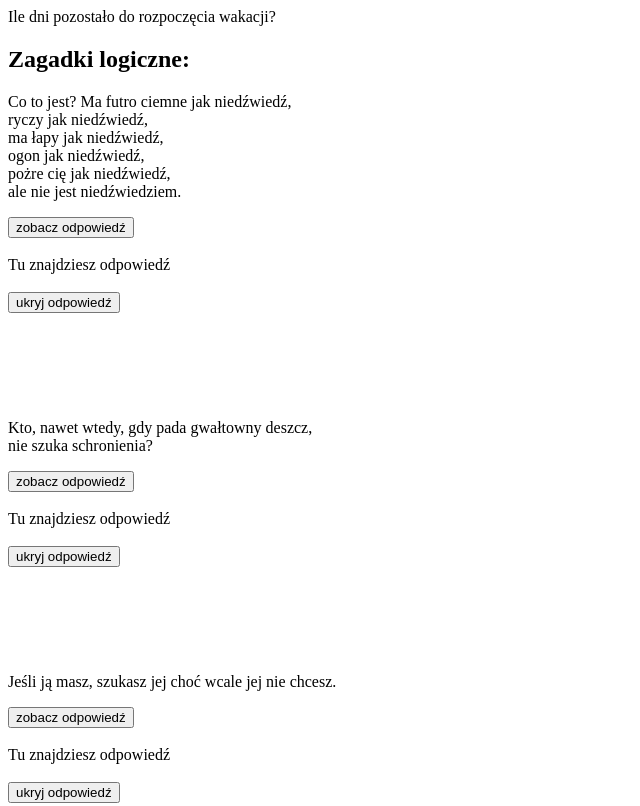
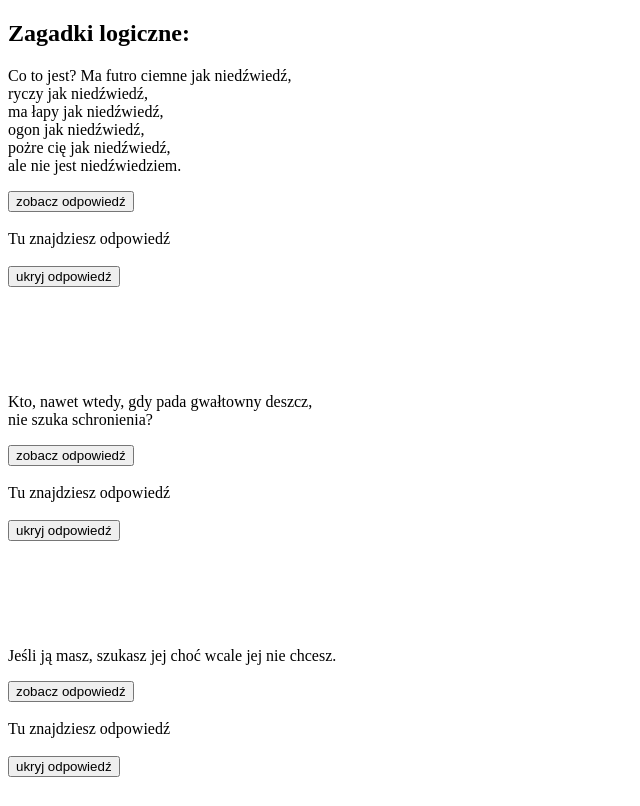
Before and after one commit to 2004benia/zagadki, a plain HTML site: page index.html in a window 1280 px wide. Shown: the top 806 px of the page, without its empty margins (0-640 px from the left). Drawn offline with Linux system fonts and the light colour scheme.

Commit message:
Update index.html

```diff
--- a/index.html
+++ b/index.html
@@ -97,9 +97,9 @@
 <body>
 	<div id="container">
 <div id="topBar">
-Ile dni pozostało do rozpoczęcia wakacji?</div>
+<h2>Zagadki logiczne:</h2></div>
 
-<h2>Zagadki logiczne:</h2>
+
    <p>
     Co to jest?
  Ma futro ciemne jak niedźwiedź,</br>
```
